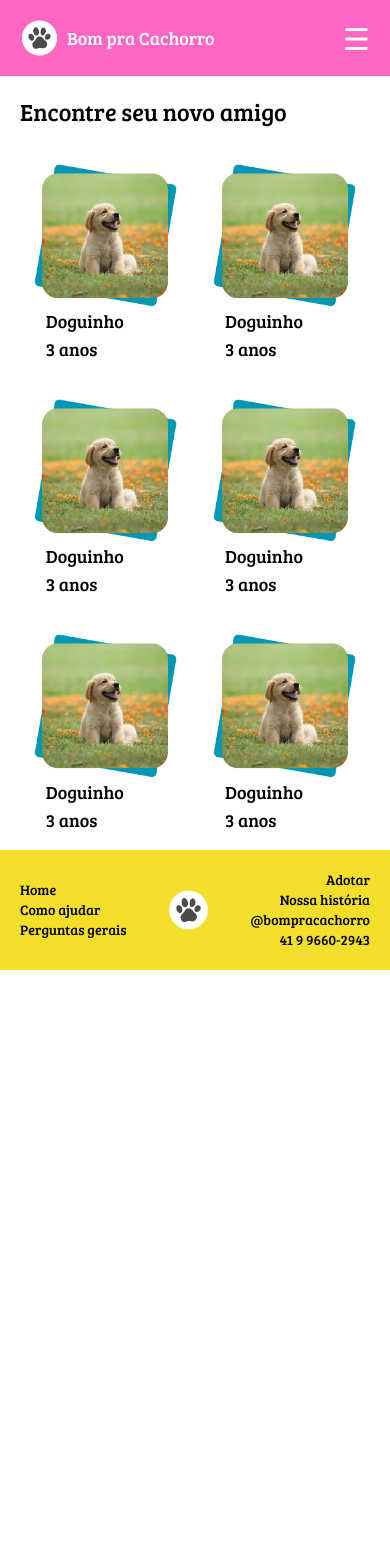
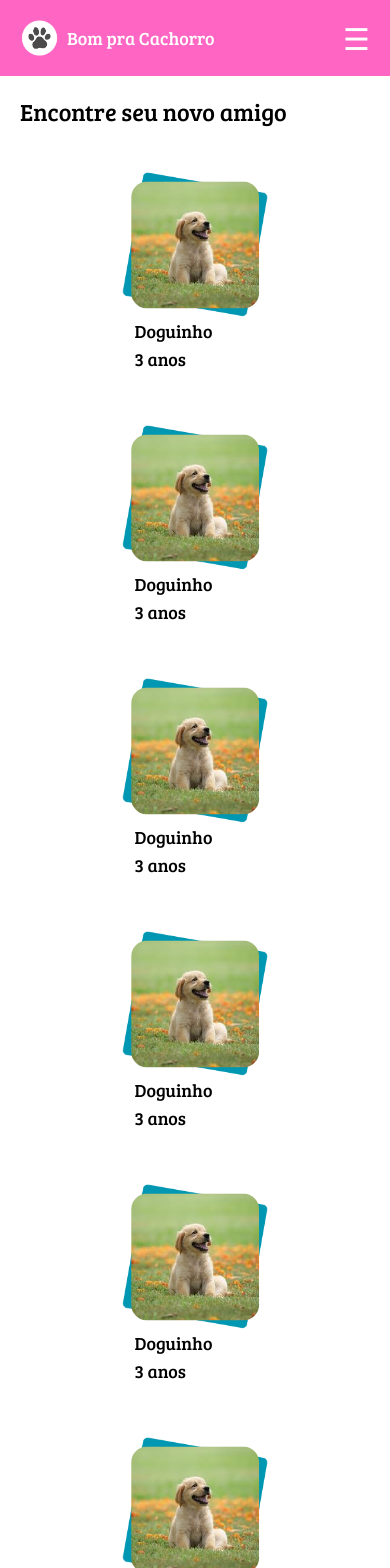
Before and after one commit to DevJoyJoy/Bom-Pra-Cachorro, a React (Vite) app in the folder Front-end/: page /Pets in a window 390 px wide. Shown: the top 1568 px of the page. Before the commit the page ends 970 px from the top, so only its background shows below. Built offline with nearby package versions, Linux system fonts and the light colour scheme.

Commit message:
FIX: layout do detailsPet parcialmente arrumado e active dos botoes de findAnimals adicionado

```diff
--- a/Front-end/src/pages/detailsPet.jsx
+++ b/Front-end/src/pages/detailsPet.jsx
@@ -9,9 +9,9 @@
         <div id="screen" className="w-full min-h-screen flex flex-col items-center">
             <Header open={menuOpen} setOpen={setMenuOpen}></Header>
 
-            <div id="container" className="w-[80%] h-100% flex-1 flex flex-col md:mt-6 md:flex-row">
+            <div id="container" className="w-[85%] md:mt-6 flex flex-1 flex-col md:flex-row md:gap-8">
                 {/* Titulo principal / Nome do pet */}
-                <div className="order-1 md:order-2 flex flex-col h-max flex-1">
+                <div className=" flex flex-col h-max md:hidden ">
                     <div id="name-pet" className="flex flex-row items-center">
                         <img src="../../public/patinha.png" className="h-6 mr-4 mt-3"></img>
                         <h1 className="mt-4 text-2xl">Rogerinho</h1>
@@ -19,14 +19,25 @@
                     <div className="my-3 h-0.5 w-full bg-[#9cd7e1]"></div>
                 </div>
                 {/* Coluna 1 da pagina md / coluna normal em mobile */}
-                <div className="order-2 md:order-1 flex items-center flex-col md:w-80 md:mr-5">
-                    <img src="../../public/exampleDog.jpg" className="w-full md:h-80 m-3 rounded-2xl border-5 border-[#0097b2]"></img>
+                <div className="order-1 flex items-center flex-col md:w-70 md:mr-5 lg:w-80">
+                    <img src="../../public/exampleDog.jpg" className="w-full m-3 rounded-2xl border-5 border-[#0097b2]"></img>
                     <div className="bg-[#9cd7e1] rounded-2xl my-4 flex w-full aspect-square  ">
 
                     </div>
-                    <button className="bg-[#0097b2] w-full rounded-xl text-white py-2 md:w-80">Quero adotar</button>
+                    <button className="bg-[#0097b2] w-full rounded-xl text-white py-2 ">Quero adotar</button>
                 </div>
-
+                <div className="h-max order-2 flex-1">
+                    <div className="hidden md:flex ">
+                        <div className="h-max flex flex-col flex-1">
+                            <div id="name-pet" className="flex flex-row items-center">
+                                <img src="../../public/patinha.png" className="h-6 mr-4 mt-3"></img>
+                                <h1 className="mt-4 text-2xl">Rogerinho</h1>
+                            </div>
+                            <div className="my-3 h-0.5 w-full bg-[#9cd7e1]"></div>
+                        </div>
+                    </div>
+                    <div className="w-full bg-[#9cd7e1] h-300"></div>
+                </div>
 
 
 
--- a/Front-end/src/pages/findAnimals.jsx
+++ b/Front-end/src/pages/findAnimals.jsx
@@ -1,15 +1,17 @@
 import { Header } from "../components/header"
 import { Footer } from "../components/footer"
 import { useState, useEffect } from "react";
+import { useNavigate } from "react-router-dom";
 
 export const FindAnimals = () => {
     const [menuOpen, setMenuOpen] = useState(false);
+    const navigate = useNavigate();
 
     return (
         <>
             <div className="w-full min-h-screen flex flex-col">
 
-                <Header open={menuOpen} setOpen={setMenuOpen}/>
+                <Header open={menuOpen} setOpen={setMenuOpen} />
 
                 {/* Box title */}
                 <div className="w-[90%] m-5">
@@ -20,56 +22,60 @@
                 <div className="w-full flex flex-1 items-start justify-center">
                     <div className="w-full max-w-4xl mx-auto p-4 md:px-9 lg:px-0 flex flex-wrap items-start justify-center gap-9 sm:gap-10">
                         {/* Example of cards for the pets*/}
-                        <div className="h-[30%] w-[40%] p-0 sm:w-[27%] lg:h-[25%] lg:w-[30%] lg:p-2">
+                        <div className="h-[30%] w-[45%] p-2 sm:w-[27%] lg:h-[25%] lg:w-[30%] rounded-2xl cursor-pointer transition-all duration-150 hover:-translate-y-1 hover:shadow-lg active:scale-95 active:translate-y-1 active:shadow-sm" onClick={() => {navigate('/teste')}}> {/*onClick={() => {navigate('/teste')}}*/}
                             <div className="relative w-full h-[60%] group">
                                 <img src="../fundo_grid_pet.png" className="w-full rounded-2xl transition-transform duration-300 group-hover:-rotate-6" />
-                                <img src="../exampleDog.jpg" className="absolute top-1/2 left-1/2 -translate-x-1/2 -translate-y-1/2 w-[88%] rounded-2xl transition-transform duration-300 group-hover:scale-105" />
+                                <img src="../exampleDog.jpg" className="absolute top-1/2 left-1/2 -translate-x-1/2 -translate-y-1/2 w-[88%] rounded-2xl transition-transform duration-300 group-hover:scale-105 " />
                             </div>
                             <div className="pl-3">
                                 <span className="text-lg">Doguinho</span> <br></br>
                                 <span className="text-lg">3 anos</span>
                             </div>
                         </div>
-                        <div className="h-[30%] w-[40%] p-0 sm:w-[27%] lg:h-[25%] lg:w-[30%] lg:p-2">
+                        <div className="h-[30%] w-[45%] p-2 sm:w-[27%] lg:h-[25%] lg:w-[30%] rounded-2xl cursor-pointer transition-all duration-150 hover:-translate-y-1 hover:shadow-lg active:scale-95 active:translate-y-1 active:shadow-sm" > {/*onClick={() => {navigate('/teste')}}*/}
                             <div className="relative w-full h-[60%] group">
                                 <img src="../fundo_grid_pet.png" className="w-full rounded-2xl transition-transform duration-300 group-hover:-rotate-6" />
-                                <img src="../exampleDog.jpg" className="absolute top-1/2 left-1/2 -translate-x-1/2 -translate-y-1/2 w-[88%] rounded-2xl transition-transform duration-300 group-hover:scale-105" />
+                                <img src="../exampleDog.jpg" className="absolute top-1/2 left-1/2 -translate-x-1/2 -translate-y-1/2 w-[88%] rounded-2xl transition-transform duration-300 group-hover:scale-105 " />
                             </div>
                             <div className="pl-3">
                                 <span className="text-lg">Doguinho</span> <br></br>
                                 <span className="text-lg">3 anos</span>
                             </div>
-                        </div><div className="h-[30%] w-[40%] p-0 sm:w-[27%] lg:h-[25%] lg:w-[30%] lg:p-2">
+                        </div>
+                        <div className="h-[30%] w-[45%] p-2 sm:w-[27%] lg:h-[25%] lg:w-[30%] rounded-2xl cursor-pointer transition-all duration-150 hover:-translate-y-1 hover:shadow-lg active:scale-95 active:translate-y-1 active:shadow-sm" > {/*onClick={() => {navigate('/teste')}}*/}
                             <div className="relative w-full h-[60%] group">
                                 <img src="../fundo_grid_pet.png" className="w-full rounded-2xl transition-transform duration-300 group-hover:-rotate-6" />
-                                <img src="../exampleDog.jpg" className="absolute top-1/2 left-1/2 -translate-x-1/2 -translate-y-1/2 w-[88%] rounded-2xl transition-transform duration-300 group-hover:scale-105" />
+                                <img src="../exampleDog.jpg" className="absolute top-1/2 left-1/2 -translate-x-1/2 -translate-y-1/2 w-[88%] rounded-2xl transition-transform duration-300 group-hover:scale-105 " />
                             </div>
                             <div className="pl-3">
                                 <span className="text-lg">Doguinho</span> <br></br>
                                 <span className="text-lg">3 anos</span>
                             </div>
-                        </div><div className="h-[30%] w-[40%] p-0 sm:w-[27%] lg:h-[25%] lg:w-[30%] lg:p-2">
+                        </div>
+                        <div className="h-[30%] w-[45%] p-2 sm:w-[27%] lg:h-[25%] lg:w-[30%] rounded-2xl cursor-pointer transition-all duration-150 hover:-translate-y-1 hover:shadow-lg active:scale-95 active:translate-y-1 active:shadow-sm" > {/*onClick={() => {navigate('/teste')}}*/}
                             <div className="relative w-full h-[60%] group">
                                 <img src="../fundo_grid_pet.png" className="w-full rounded-2xl transition-transform duration-300 group-hover:-rotate-6" />
-                                <img src="../exampleDog.jpg" className="absolute top-1/2 left-1/2 -translate-x-1/2 -translate-y-1/2 w-[88%] rounded-2xl transition-transform duration-300 group-hover:scale-105" />
+                                <img src="../exampleDog.jpg" className="absolute top-1/2 left-1/2 -translate-x-1/2 -translate-y-1/2 w-[88%] rounded-2xl transition-transform duration-300 group-hover:scale-105 " />
                             </div>
                             <div className="pl-3">
                                 <span className="text-lg">Doguinho</span> <br></br>
                                 <span className="text-lg">3 anos</span>
                             </div>
-                        </div><div className="h-[30%] w-[40%] p-0 sm:w-[27%] lg:h-[25%] lg:w-[30%] lg:p-2">
+                        </div>
+                        <div className="h-[30%] w-[45%] p-2 sm:w-[27%] lg:h-[25%] lg:w-[30%] rounded-2xl cursor-pointer transition-all duration-150 hover:-translate-y-1 hover:shadow-lg active:scale-95 active:translate-y-1 active:shadow-sm" > {/*onClick={() => {navigate('/teste')}}*/}
                             <div className="relative w-full h-[60%] group">
                                 <img src="../fundo_grid_pet.png" className="w-full rounded-2xl transition-transform duration-300 group-hover:-rotate-6" />
-                                <img src="../exampleDog.jpg" className="absolute top-1/2 left-1/2 -translate-x-1/2 -translate-y-1/2 w-[88%] rounded-2xl transition-transform duration-300 group-hover:scale-105" />
+                                <img src="../exampleDog.jpg" className="absolute top-1/2 left-1/2 -translate-x-1/2 -translate-y-1/2 w-[88%] rounded-2xl transition-transform duration-300 group-hover:scale-105 " />
                             </div>
                             <div className="pl-3">
                                 <span className="text-lg">Doguinho</span> <br></br>
                                 <span className="text-lg">3 anos</span>
                             </div>
-                        </div><div className="h-[30%] w-[40%] p-0 sm:w-[27%] lg:h-[25%] lg:w-[30%] lg:p-2">
+                        </div>
+                        <div className="h-[30%] w-[45%] p-2 sm:w-[27%] lg:h-[25%] lg:w-[30%] rounded-2xl cursor-pointer transition-all duration-150 hover:-translate-y-1 hover:shadow-lg active:scale-95 active:translate-y-1 active:shadow-sm" > {/*onClick={() => {navigate('/teste')}}*/}
                             <div className="relative w-full h-[60%] group">
                                 <img src="../fundo_grid_pet.png" className="w-full rounded-2xl transition-transform duration-300 group-hover:-rotate-6" />
-                                <img src="../exampleDog.jpg" className="absolute top-1/2 left-1/2 -translate-x-1/2 -translate-y-1/2 w-[88%] rounded-2xl transition-transform duration-300 group-hover:scale-105" />
+                                <img src="../exampleDog.jpg" className="absolute top-1/2 left-1/2 -translate-x-1/2 -translate-y-1/2 w-[88%] rounded-2xl transition-transform duration-300 group-hover:scale-105 " />
                             </div>
                             <div className="pl-3">
                                 <span className="text-lg">Doguinho</span> <br></br>
```
